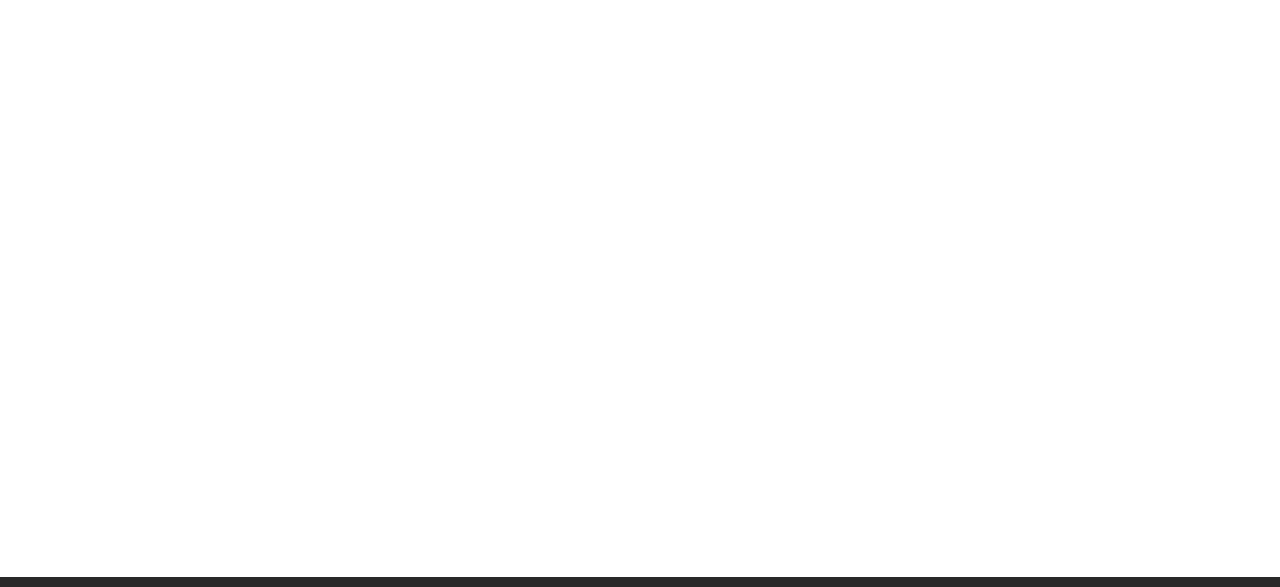
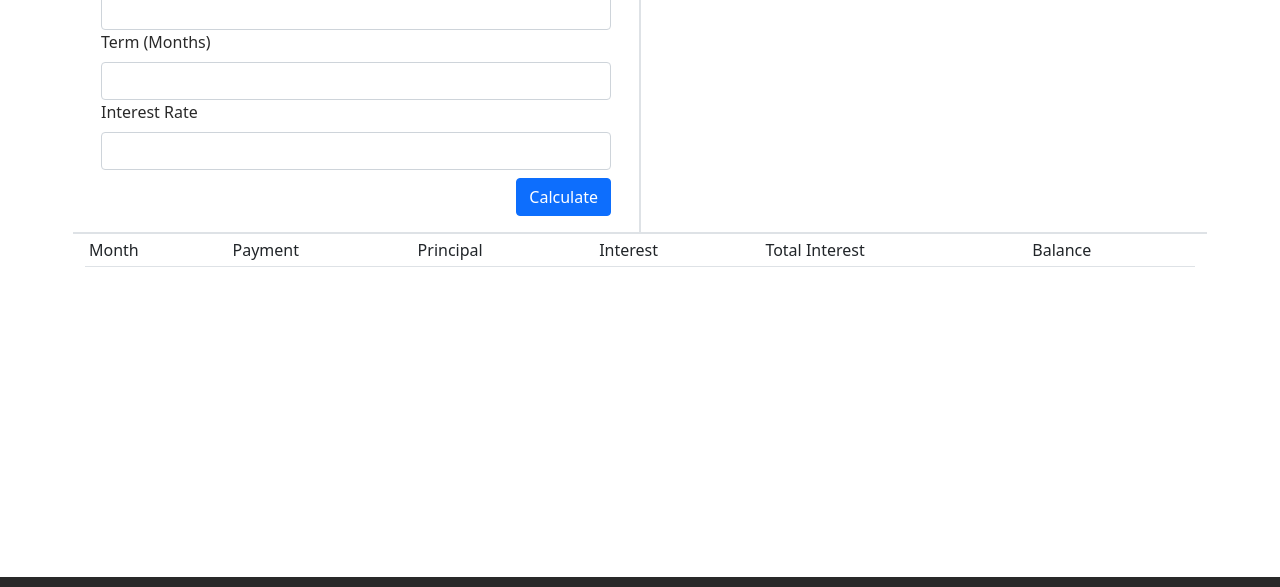
Before and after one commit to Ghatazhak/loan_wolf, a plain HTML site: page app.html in a window 1280 px wide. Shown: the part 116-703 px from the top of the page. Drawn offline with nearby package versions, Linux system fonts and the light colour scheme; a web font is replaced by a local one.

Commit message:
Safety commit.

```diff
--- a/app.html
+++ b/app.html
@@ -67,7 +67,63 @@
     </nav>
     <!-- Main Section -->
     <main class="flex-shrink-0">
-      <div class="container"></div>
+      <div class="container">
+        <div class="row">
+          <div class="col border-end border-2">
+            <!-- form with button here -->
+            <form action="" class="row p-3">
+
+              <div class="col-12">
+                <label for="loanAmount" class="form-label">Loan Amount</label>
+                <input type="text" class="form-control" name="loanAmount" id="loanAmount">
+              </div>
+
+              <div class="col-12">
+                <label for="term" class="form-label">Term (Months)</label>
+                <input type="text" class="form-control" name="term" id="term">
+              </div>
+
+              <div class="col-12">
+                <label for="interestRate" class="form-label">Interest Rate</label>
+                <input type="text" class="form-control" name="interestRate" id="interestRate">
+              </div>
+
+              <div class="col d-flex justify-content-end">
+                <button class="btn btn-primary mt-2" id="calculateButton">Calculate</button>
+              </div>
+
+            </form>
+          </div>
+          <div class="col">
+            <!-- payment rows here -->
+            <h2 class="fw-bold logoFont text-center">Your Monthly Payments</h2>
+
+          </div>
+        </div>
+        <div class="row border-top border-2">
+          <!-- table here -->
+          <div class="table-responsive">
+
+            <div class="col">
+              <table class="table table-striped table-sm">
+                <thead>
+                  <tr>
+                    <td>Month</td>
+                    <td>Payment</td>
+                    <td>Principal</td>
+                    <td>Interest</td>
+                    <td>Total Interest</td>
+                    <td>Balance</td>
+                  </tr>
+                </thead>
+                <tbody id="results">
+
+                </tbody>
+              </table>
+            </div>
+          </div>
+        </div>
+      </div>
     </main>
     <!-- Footer Section -->
     <footer class="footer mt-auto py-3 sticky-footer">
@@ -111,11 +167,24 @@
         </div>
       </div>
     </footer>
+    <template id="resultTableRowTemplate">
+      <tr>
+      <td></td>
+      <td></td>
+      <td></td>
+      <td></td>
+      <td></td>
+      <td></td>
+    </tr>
+    </template>
     <!-- Bootstrap JS -->
     <script
       src="https://cdn.jsdelivr.net/npm/bootstrap@5.1.1/dist/js/bootstrap.bundle.min.js"
       integrity="sha384-/bQdsTh/da6pkI1MST/rWKFNjaCP5gBSY4sEBT38Q/9RBh9AH40zEOg7Hlq2THRZ"
       crossorigin="anonymous"></script>
     <script src="/js/site.js"></script>
+    <script>
+      document.getElementById("calculateButton").addEventListener("click",getValues);
+    </script>
   </body>
 </html>
```
